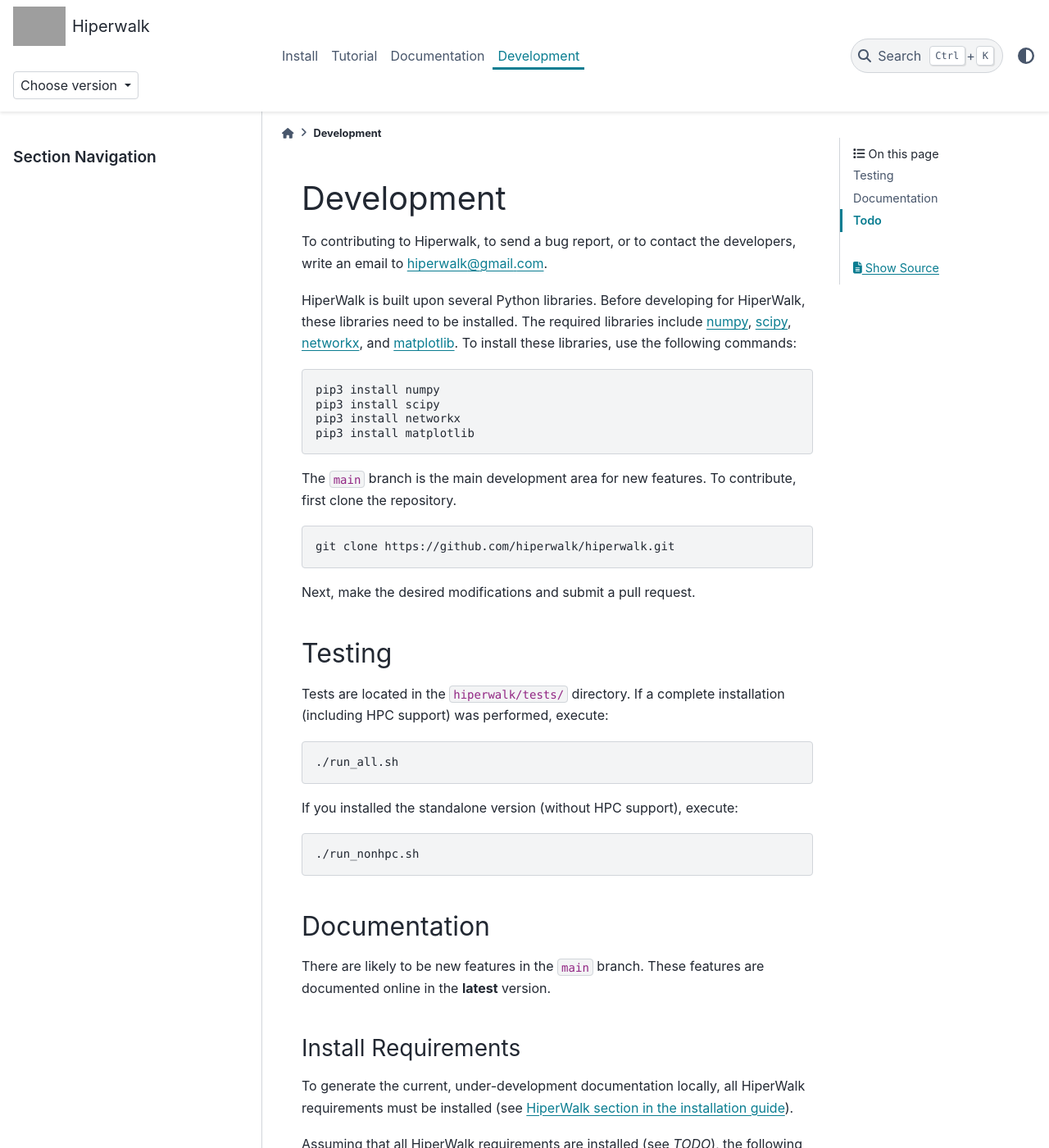
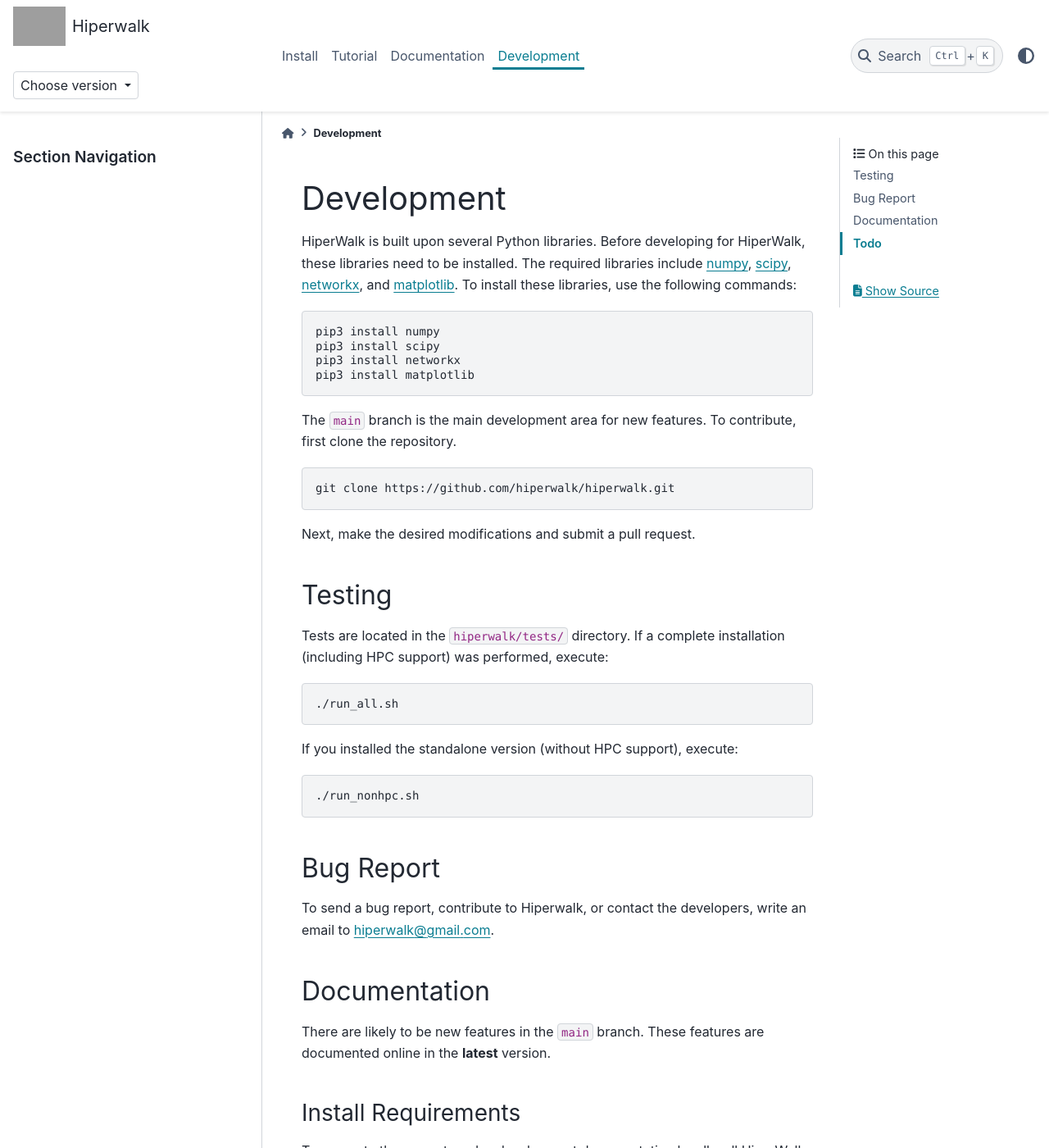
Before and after one commit to hiperwalk/hiperwalk, a Sphinx documentation site: the page built from docs/development/index.rst, in a window 1280 px wide and 1400 px high. Shown: the whole window at 82% size. Built offline with Sphinx 7.4.7 and the PyData theme 0.15.4, drawn with Linux system fonts in a browser that asks for light colours; grey boxes are pictures that could not be loaded.

Commit message:
Update index.rst

```diff
--- a/docs/development/index.rst
+++ b/docs/development/index.rst
@@ -3,9 +3,6 @@
 ===========
 Development
 ===========
-
-To contributing to Hiperwalk, to send a bug report, or to contact the developers,
-write an email to hiperwalk@gmail.com.
 
 HiperWalk is built upon several Python libraries.
 Before developing for HiperWalk, these libraries need to be installed.
@@ -49,6 +46,12 @@
 .. code-block:: shell
 
     ./run_nonhpc.sh
+
+Bug Report
+==========
+
+To send a bug report, contribute to Hiperwalk, or contact the developers,
+write an email to hiperwalk@gmail.com.
 
 Documentation
 =============
```
